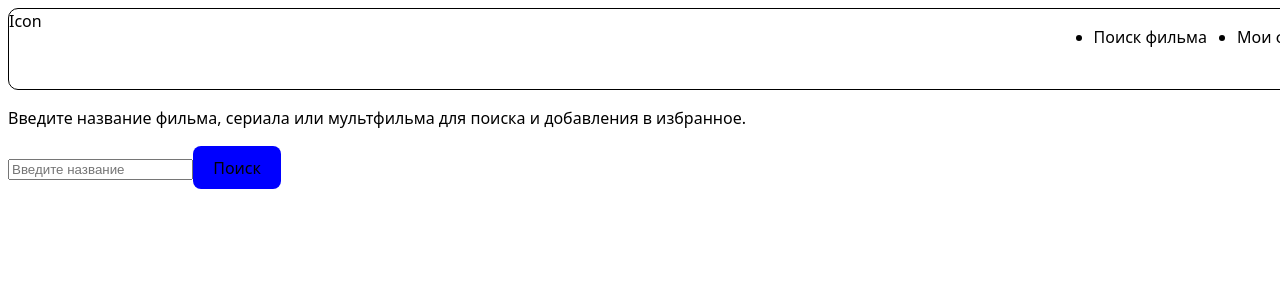
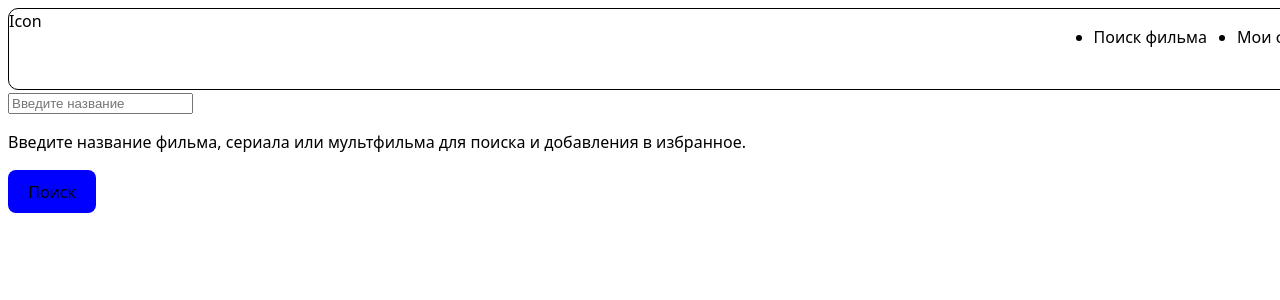
Before and after one commit to NafisGH/pet_react_app, a React (Vite) app: page / in a window 1280 px wide. Shown: the top 300 px of the page. Built offline with nearby package versions, Linux system fonts and the light colour scheme.

Commit message:
Done HDZ_2

```diff
--- a/src/App.jsx
+++ b/src/App.jsx
@@ -1,15 +1,13 @@
 import "./App.css";
 import Button from "./components/Button/Button";
-// import CardButton from "./components/Button/CardButton";
-import Header from "./components/Layout/Layout";
-import Input from "./components/Search/Search";
+import Header from "./components/Header/Header";
+import Layout from "./components/Layout/Layout";
 import Paragraf from "./components/Paragraf";
 
 function App() {
   const textParagraf =
     "Введите название фильма, сериала или мультфильма для поиска и добавления в избранное.";
   const titleButton = "Поиск";
-  const placeholder = "Введите название";
 
   const handleButtonClick = (click) => {
     console.log(click);
@@ -18,9 +16,9 @@ function App() {
   return (
     <>
       <Header />
+      <Layout />
       <Paragraf searchParagraf={textParagraf} />
       <div>
-        <Input placeholder={placeholder} />
         <Button titleButton={titleButton} clicked={handleButtonClick}></Button>
       </div>
     </>
--- /dev/null
+++ b/src/components/Header/Header.jsx
@@ -0,0 +1,19 @@
+import "./header.css";
+
+function Header() {
+  return (
+    <>
+      <div className="header">
+        <div className="icon">Icon</div>
+        <div>
+          <ul className="navigate">
+            <li>Поиск фильма</li>
+            <li>Мои фильмы</li>
+            <li>Войти</li>
+          </ul>
+        </div>
+      </div>
+    </>
+  );
+}
+export default Header;
--- a/src/components/Layout/Layout.jsx
+++ b/src/components/Layout/Layout.jsx
@@ -1,19 +1,20 @@
-import "./layout.css";
+import { useState } from "react";
+import SearchInput from "../Search/SearchInput";
 
-function Header() {
+function Layout() {
+  const placeholder = "Введите название";
+
+  const [searchFilm, setSearchFilm] = useState("");
+
   return (
-    <>
-      <div className="header">
-        <div className="icon">Icon</div>
-        <div>
-          <ul className="navigate">
-            <li>Поиск фильма</li>
-            <li>Мои фильмы</li>
-            <li>Войти</li>
-          </ul>
-        </div>
-      </div>
-    </>
+    <div>
+      <SearchInput
+        searchFilm={searchFilm}
+        setSearchFilm={setSearchFilm}
+        placeholder={placeholder}
+      />
+    </div>
   );
 }
-export default Header;
+
+export default Layout;
--- /dev/null
+++ b/src/components/Search/SearchInput.jsx
@@ -0,0 +1,11 @@
+function SearchInput({ search, setSearchFilm, placeholder }) {
+  return (
+    <input
+      value={search}
+      onChange={(e) => setSearchFilm(e.target.value)}
+      placeholder={placeholder}
+    />
+  );
+}
+
+export default SearchInput;
--- a/src/components/search/Search.jsx
+++ /dev/null
@@ -1,6 +0,0 @@
-// @ts-nocheck
-function Input({ placeholder }) {
-  return <input placeholder={placeholder} />;
-}
-
-export default Input;
```
Also changed, not shown: src/components/Header/header.css (renamed from src/components/Layout/layout.css), src/components/search/search.css (deleted).
